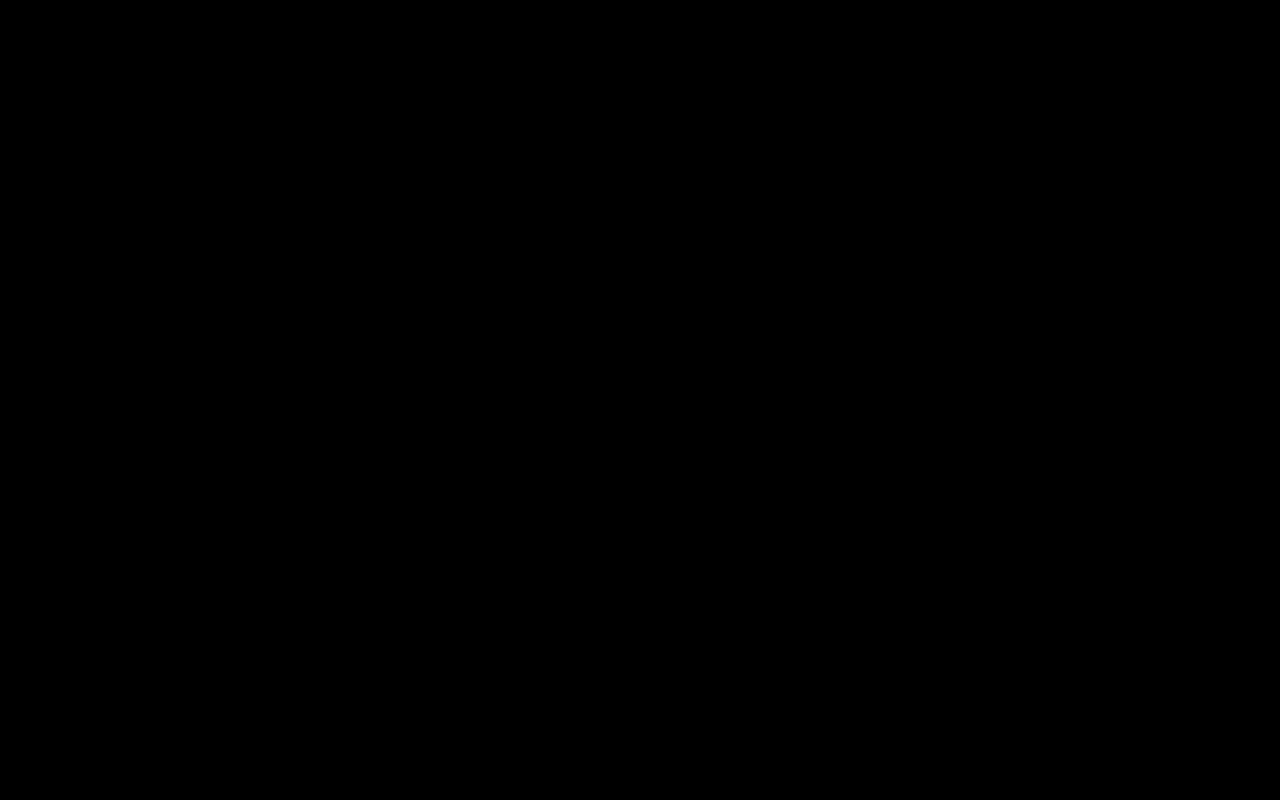
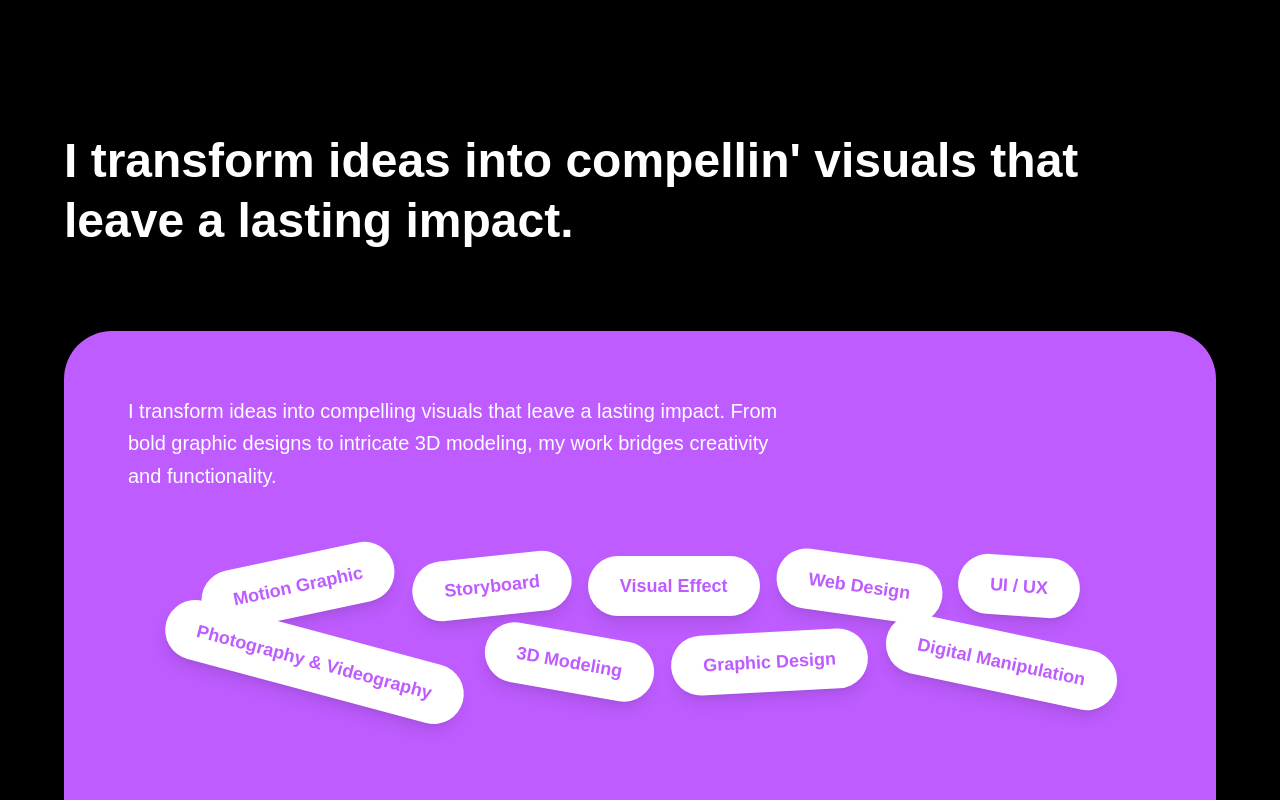
Before and after one commit to DHANIYEL/portfolio-v2, a Next.js app: page / in a window 1280 px wide. Shown: the part 1720-2520 px from the top of the page. Before the commit the page ends 1723 px from the top, so only its background shows below. Built offline with nearby package versions, Linux system fonts and the light colour scheme; a web font is replaced by a local one.

Commit message:
skill section

```diff
--- a/app/constants/index.js
+++ b/app/constants/index.js
@@ -5,3 +5,15 @@ export const navLinks = [
   { label: "Portfolio", href: "#portfolio" },
   { label: "Contact", href: "#contact" },
 ];
+
+export const skills = [
+  { name: "Motion Graphic", rotation: "-12deg", delay: "0ms" },
+  { name: "Storyboard", rotation: "-6deg", delay: "100ms" },
+  { name: "Visual Effect", rotation: "0deg", delay: "200ms" },
+  { name: "Web Design", rotation: "8deg", delay: "300ms" },
+  { name: "UI / UX", rotation: "4deg", delay: "400ms" },
+  { name: "Photography & Videography", rotation: "15deg", delay: "500ms" },
+  { name: "3D Modeling", rotation: "10deg", delay: "600ms" },
+  { name: "Graphic Design", rotation: "-3deg", delay: "700ms" },
+  { name: "Digital Manipulation", rotation: "12deg", delay: "800ms" },
+];
--- a/app/globals.css
+++ b/app/globals.css
@@ -1,4 +1,9 @@
 @import "tailwindcss";
+
+@theme {
+  --color-primary: #be5cff;
+}
+
 * {
   cursor: none !important;
 }
--- a/app/page.tsx
+++ b/app/page.tsx
@@ -1,11 +1,12 @@
 "use client";
 
 import React from "react";
-import NavBar from "./components/NavBar";
-import Hero from "./components/Hero";
-import About from "./components/About";
+import NavBar from "./pages/NavBar";
+import Hero from "./pages/Hero";
+import About from "./pages/About";
 import { gsap } from "gsap";
 import { ScrollTrigger } from "gsap/ScrollTrigger";
+import Skills from "./pages/Skills";
 
 gsap.registerPlugin(ScrollTrigger);
 
@@ -15,6 +16,7 @@ export default function Page() {
       <NavBar />
       <Hero />
       <About />
+      <Skills />
     </div>
   );
 }
--- a/app/components/Hero.tsx
+++ b/app/pages/Hero.tsx
@@ -1,7 +1,7 @@
 "use client";
 
 import React, { useState, useEffect } from "react";
-import Loader from "./Loader";
+import Loader from "../components/Loader";
 import gsap from "gsap/all";
 import { useGSAP } from "@gsap/react";
 
--- a/app/components/NavBar.tsx
+++ b/app/pages/NavBar.tsx
@@ -1,10 +1,10 @@
 "use client";
 import React, { useState, useEffect } from "react";
 import { navLinks } from "../constants";
-import HoverButton from "./HoverButton";
+import HoverButton from "../components/HoverButton";
 import { motion, AnimatePresence } from "framer-motion";
 import { usePathname } from "next/navigation";
-import Curve from "./Curve";
+import Curve from "../components/Curve";
 import Link from "next/link";
 
 const menuSlide = {
--- /dev/null
+++ b/app/pages/Skills.tsx
@@ -0,0 +1,92 @@
+import React from "react";
+import { skills } from "../constants";
+
+const Skills = () => {
+  return (
+    <section className="relative min-h-screen w-full bg-black text-white px-4 sm:px-6 md:px-8 lg:px-12 xl:px-16 py-20 md:py-24 lg:py-32 flex items-center justify-center overflow-hidden">
+      {/* Background gradient effects */}
+      <div className="absolute inset-0 overflow-hidden pointer-events-none">
+        <div className="absolute top-1/4 left-1/4 w-96 h-96 bg-primary rounded-full mix-blend-multiply filter blur-3xl opacity-20 animate-pulse"></div>
+
+      </div>
+
+      <div className="relative z-10 max-w-7xl w-full mx-auto">
+        {/* Main heading */}
+        <div className="mb-16 md:mb-20">
+          <h2 className="text-4xl sm:text-5xl md:text-6xl lg:text-5xl max-w-5xl font-bold leading-tight">
+            I transform ideas into compellin' visuals that leave a lasting
+            impact.
+          </h2>
+        </div>
+
+        {/* Skills card */}
+        <div className="relative rounded-3xl md:rounded-[3rem] bg-primary p-8 sm:p-10 md:p-12 lg:p-16 shadow-2xl overflow-hidden">
+          {/* Animated background pattern */}
+          <div className="absolute inset-0 opacity-10">
+            <div
+              className="absolute top-0 left-0 w-full h-full"
+              style={{
+                backgroundImage:
+                  "radial-gradient(circle, rgba(255,255,255,0.1) 1px, transparent 1px)",
+                backgroundSize: "50px 50px",
+              }}
+            ></div>
+          </div>
+
+          {/* Description text */}
+          <div className="relative z-10 mb-12 md:mb-16 max-w-2xl">
+            <p className="text-white text-base sm:text-lg md:text-xl leading-relaxed font-medium">
+              I transform ideas into compelling visuals that leave a lasting
+              impact. From bold graphic designs to intricate 3D modeling, my
+              work bridges creativity and functionality.
+            </p>
+          </div>
+
+          {/* Skills tags floating layout */}
+          <div className="relative z-10 min-h-[300px] md:min-h-[350px]">
+            <div className="relative w-full h-full flex flex-wrap items-center justify-center gap-3 md:gap-4">
+              {skills.map((skill, index) => (
+                <div
+                  key={index}
+                  className="animate-float"
+                  style={{
+                    animationDelay: skill.delay,
+                    animationDuration: "3s",
+                    transform: `rotate(${skill.rotation})`,
+                  }}
+                >
+                  <div
+                    className="bg-white text-primary px-6 py-3 md:px-8 md:py-4 rounded-full font-semibold text-sm md:text-base lg:text-lg shadow-lg hover:shadow-2xl hover:scale-110 transition-all duration-300 cursor-pointer whitespace-nowrap"
+                    style={{
+                      transform: `rotate(${skill.rotation})`,
+                    }}
+                  >
+                    {skill.name}
+                  </div>
+                </div>
+              ))}
+            </div>
+          </div>
+        </div>
+      </div>
+
+      <style jsx>{`
+        @keyframes float {
+          0%,
+          100% {
+            transform: translateY(0px) rotate(var(--rotation));
+          }
+          50% {
+            transform: translateY(-10px) rotate(var(--rotation));
+          }
+        }
+
+        .animate-float {
+          animation: float 3s ease-in-out infinite;
+        }
+      `}</style>
+    </section>
+  );
+};
+
+export default Skills;
```
Also changed, not shown: app/pages/About.tsx (renamed from app/components/About.tsx).
